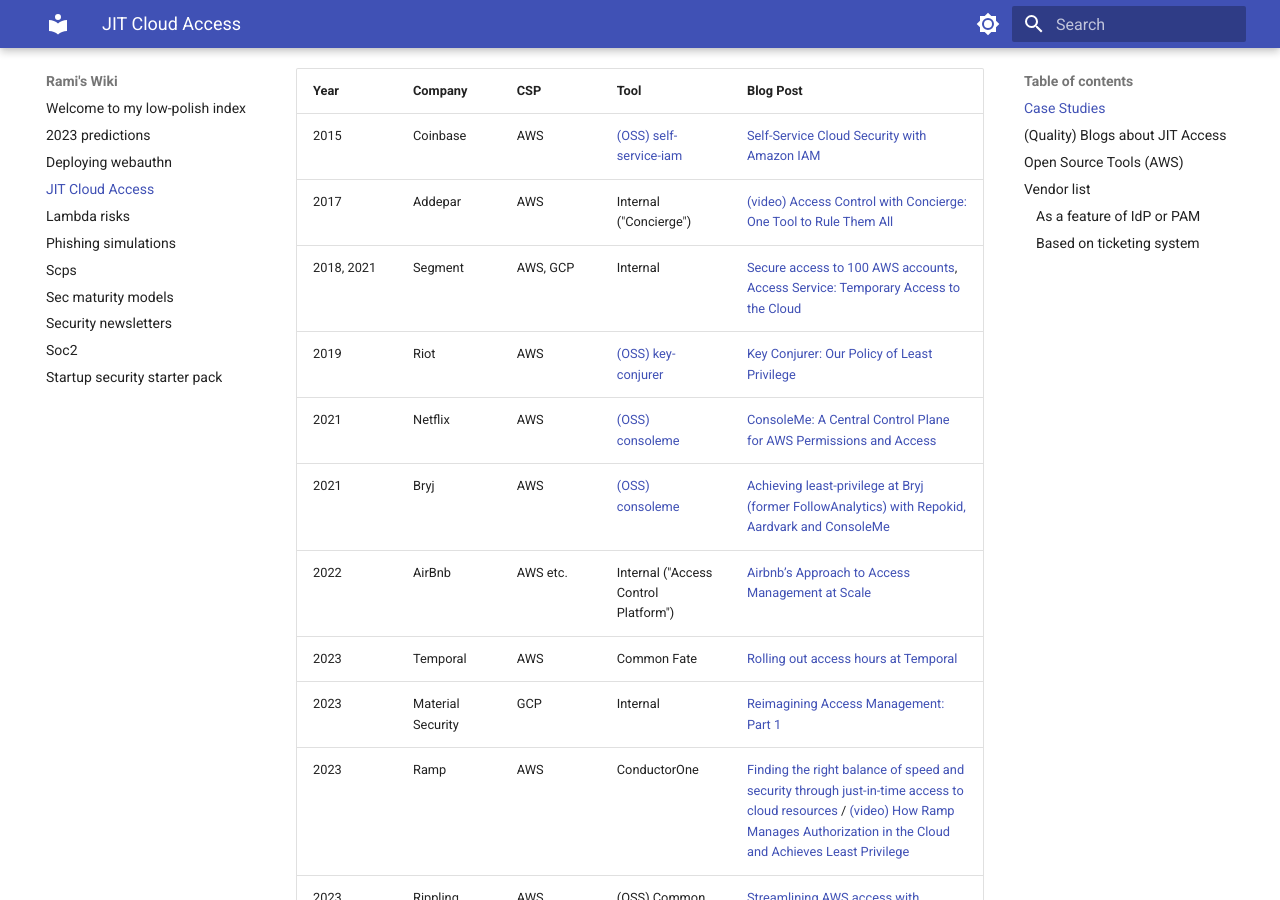
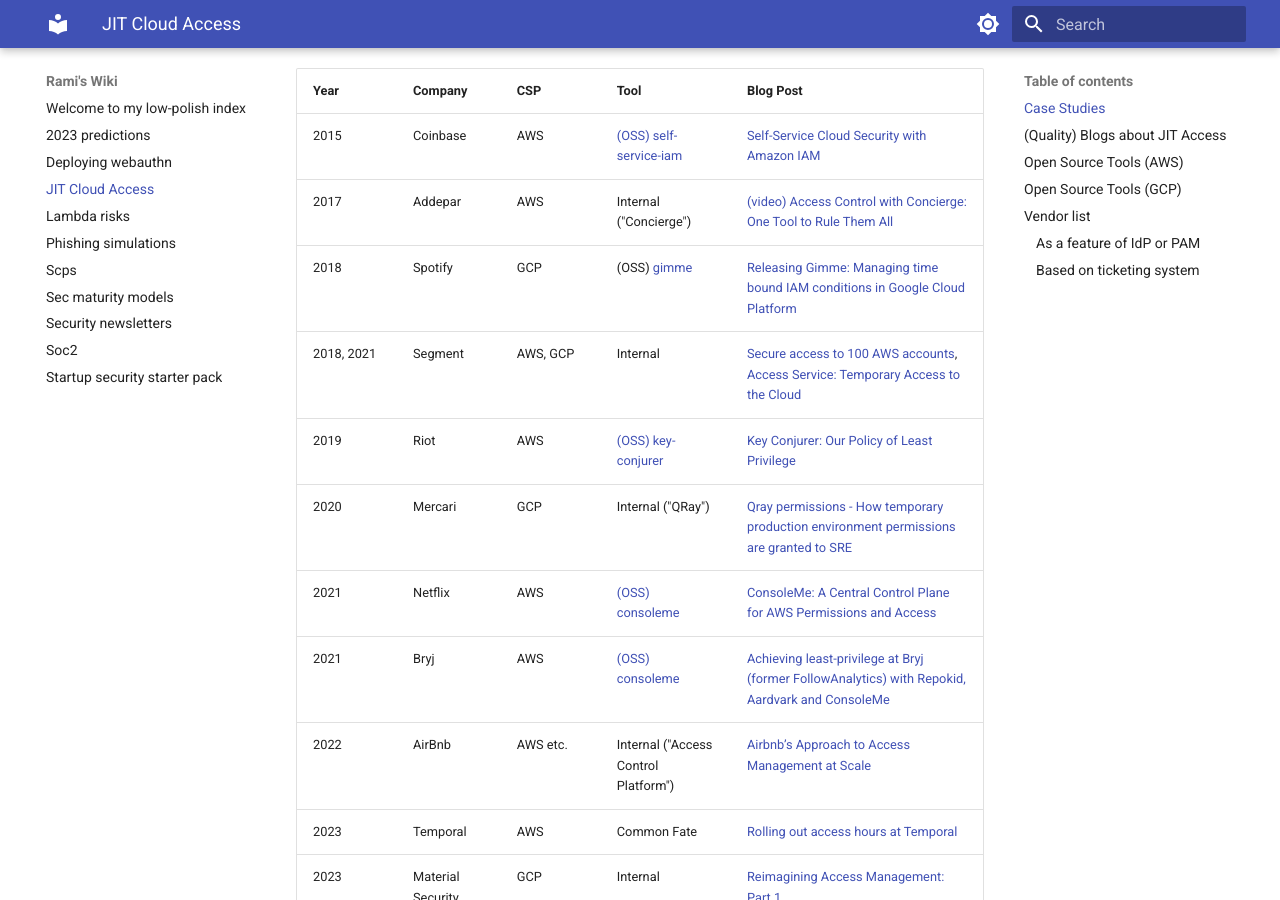
Before and after one commit to ramimac/wiki, an MkDocs documentation site: the page built from docs/jit-cloud-access.md, in a window 1280 px wide and 900 px high, scrolled down 635 px. Built offline with MkDocs 1.6.1 and Material for MkDocs 9.7.7, drawn with Linux system fonts in a browser that asks for light colours; some of the changed text lies outside the part shown.

Commit message:
Fixes #55: Add GCP JIT details

```diff
--- a/docs/jit-cloud-access.md
+++ b/docs/jit-cloud-access.md
@@ -17,8 +17,10 @@
 | ----------- | ----------- | ----------- | ----------- | ----------- |
 | 2015 | Coinbase | AWS | [(OSS) self-service-iam](https://github.com/coinbase/self-service-iam) | [Self-Service Cloud Security with Amazon IAM](https://web.archive.org/web/20150908082141/https://developers.coinbase.com/blog/2015/03/30/self-service-iam) |
 | 2017 | Addepar | AWS | Internal ("Concierge") | [(video) Access Control with Concierge: One Tool to Rule Them All](https://www.youtube.com/watch?v=121TkWzXXYI) |
+| 2018 | Spotify | GCP | (OSS) [gimme](https://github.com/spotify/gimme) | [ Releasing Gimme: Managing time bound IAM conditions in Google Cloud Platform ](https://engineering.atspotify.com/2018/07/releasing-gimme-managing-time-bound-iam-conditions-in-google-cloud-platform/) |
 | 2018, 2021 | Segment | AWS, GCP | Internal | [Secure access to 100 AWS accounts](https://segment.com/blog/secure-access-to-100-aws-accounts/), [Access Service: Temporary Access to the Cloud](https://segment.com/blog/access-service/) |
 | 2019 | Riot | AWS | [(OSS) key-conjurer](https://github.com/RiotGames/key-conjurer) | [Key Conjurer: Our Policy of Least Privilege](https://technology.riotgames.com/news/key-conjurer-our-policy-least-privilege) |
+| 2020 | Mercari | GCP | Internal ("QRay") | [ Qray permissions - How temporary production environment permissions are granted to SRE](https://engineering-mercari-com.translate.goog/blog/entry/sre-qray/?_x_tr_sl=auto&_x_tr_tl=en&_x_tr_hl=en&_x_tr_pto=wapp)
 | 2021 | Netflix | AWS | [(OSS) consoleme](https://github.com/Netflix/consoleme) | [ConsoleMe: A Central Control Plane for AWS Permissions and Access](https://netflixtechblog.com/consoleme-a-central-control-plane-for-aws-permissions-and-access-fd09afdd60a8) |
 | 2021 | Bryj | AWS | [(OSS) consoleme](https://github.com/Netflix/consoleme) | [Achieving least-privilege at Bryj (former FollowAnalytics) with Repokid, Aardvark and ConsoleMe](https://medium.com/followanalytics/granting-least-privileges-at-followanalytics-with-repokid-aardvark-and-consoleme-895d8daf604a) |
 | 2022 | AirBnb | AWS etc. | Internal ("Access Control Platform") | [Airbnb’s Approach to Access Management at Scale](https://medium.com/airbnb-engineering/airbnbs-approach-to-access-management-at-scale-cfa66c32f03c) |
@@ -43,6 +45,10 @@
 * [discord/access](https://github.com/discord/access)
 * [aws-samples/iam-identity-center-team](https://github.com/aws-samples/iam-identity-center-team/blob/main/README.md), [blog](https://aws.amazon.com/blogs/security/temporary-elevated-access-management-with-iam-identity-center/)
 
+## Open Source Tools (GCP)
+* **DEPRECATED** [spotify/gimme](https://github.com/spotify/gimme)
+* [GoogleCloudPlatform/jit-access](https://github.com/GoogleCloudPlatform/jit-access)
+* [lirlia/prel](https://github.com/lirlia/prel)
 
 
 ## Vendor list
```
